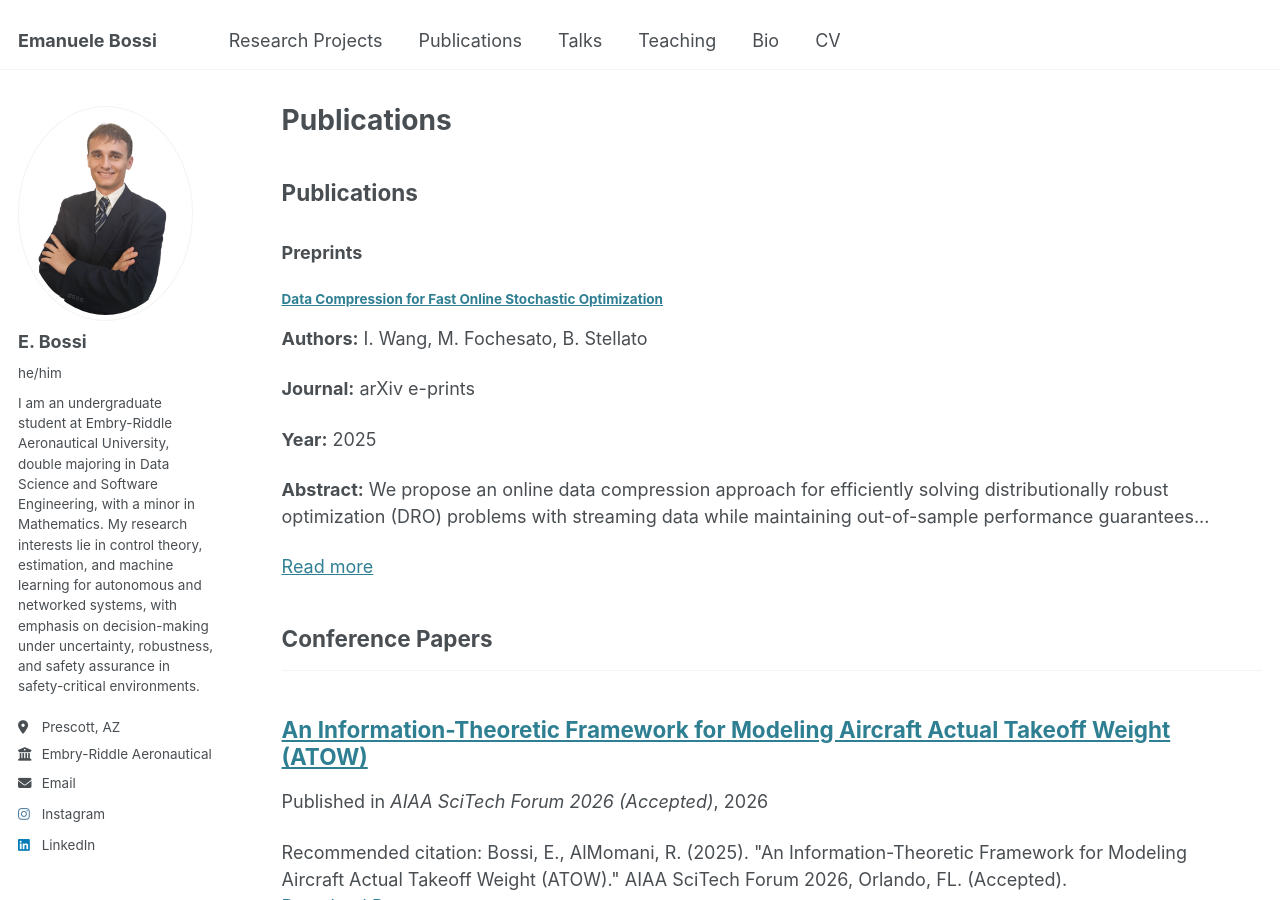
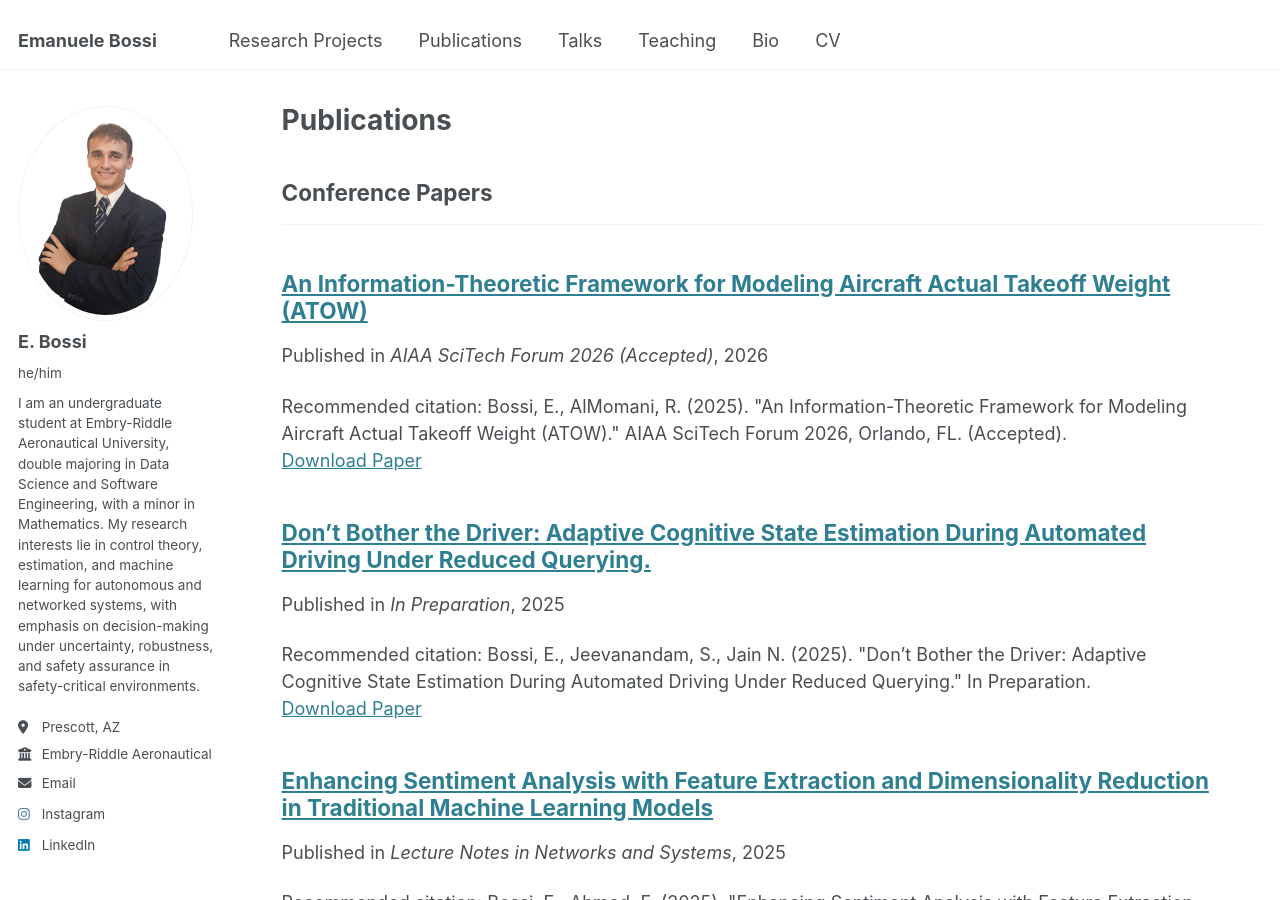
Before and after one commit to bossiemanuele/bossiemanuele.github.io, a Jekyll site: the page built from _pages/publications.html, in a window 1280 px wide and 900 px high. Built offline with Jekyll 4.4.1, drawn with Linux system fonts in a browser that asks for light colours.

Commit message:
Update publications.html

```diff
--- a/_pages/publications.html
+++ b/_pages/publications.html
@@ -4,24 +4,6 @@ title: "Publications"
 permalink: /publications/
 author_profile: true
 ---
-
-<main>
-    <section class="publications">
-      <h2>Publications</h2>
-
-      <section class="publication-category">
-        <h3>Preprints</h3>
-        <article class="publication">
-          <h4><a href="https://arxiv.org/abs/2504.08097">Data Compression for Fast Online Stochastic Optimization</a></h4>
-          <p><strong>Authors:</strong> I. Wang, M. Fochesato, B. Stellato</p>
-          <p><strong>Journal:</strong> arXiv e-prints</p>
-          <p><strong>Year:</strong> 2025</p>
-          <p><strong>Abstract:</strong> We propose an online data compression approach for efficiently solving distributionally robust optimization (DRO) problems with streaming data while maintaining out-of-sample performance guarantees...</p>
-          <p><a href="https://arxiv.org/abs/2504.08097">Read more</a></p>
-        </article>
-        <!-- Add more publications here -->
-      </section>
-</main>
 
 {% if site.author.googlescholar %}
   <div class="wordwrap">You can also find my articles on <a href="{{site.author.googlescholar}}">my Google Scholar profile</a>.</div>
```
